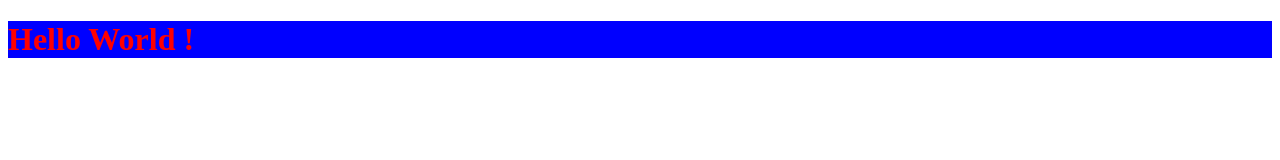
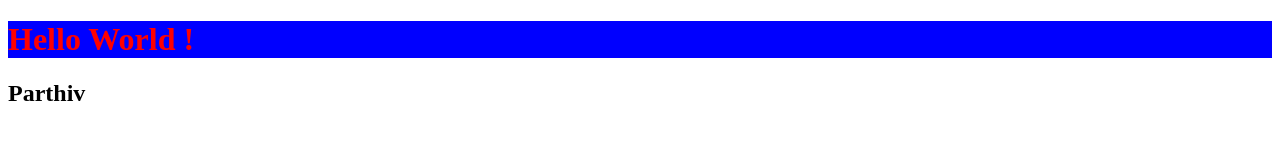
Before and after one commit to Parthiv1211/testing, a plain HTML site: page index.html in a window 1280 px wide. Drawn offline with Linux system fonts and the light colour scheme.

Commit message:
H2 Added

```diff
--- a/index.html
+++ b/index.html
@@ -9,5 +9,6 @@
 </head>
 <body>
      <h1>Hello World !</h1>
+     <h2>Parthiv</h2>
 </body>
 </html>
```
